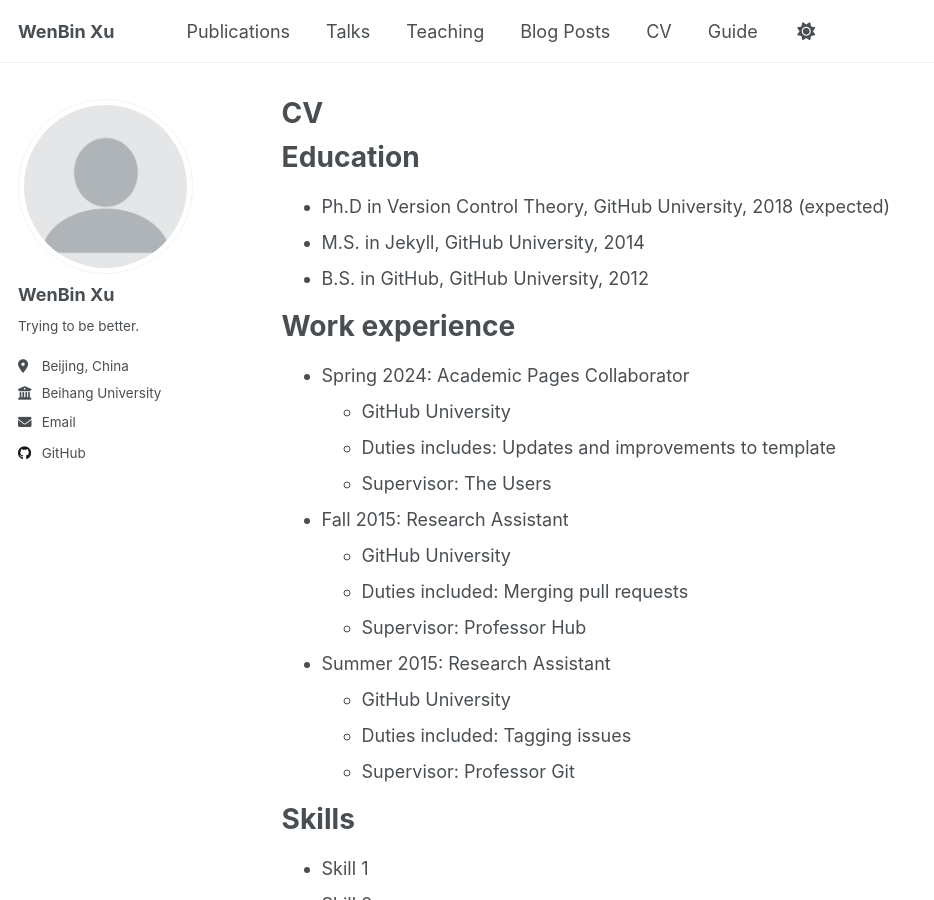
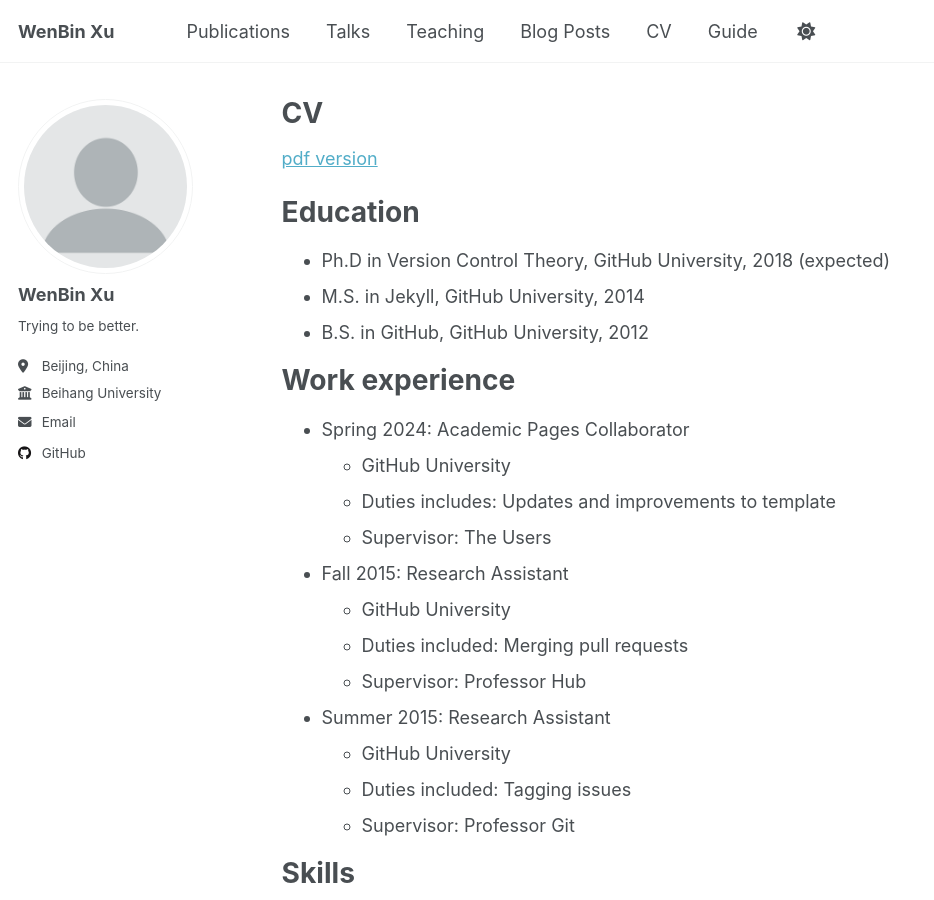
Before and after one commit to yuwensq/yuwensq.github.io, a Jekyll site: the page built from _pages/cv.md, in a window 1280 px wide and 900 px high. Shown: the whole window, without its empty margins (0-934 px from the left). Built offline with Jekyll 4.4.1, drawn with Linux system fonts in a browser that asks for light colours.

Commit message:
add pdf version cv

```diff
--- a/_pages/cv.md
+++ b/_pages/cv.md
@@ -8,6 +8,8 @@
 ---
 
 {% include base_path %}
+
+[pdf version]({{ base_path }}/files/CV_Wenbin_Xu.pdf)
 
 Education
 ======
```
Also changed, not shown: 1 other file.
